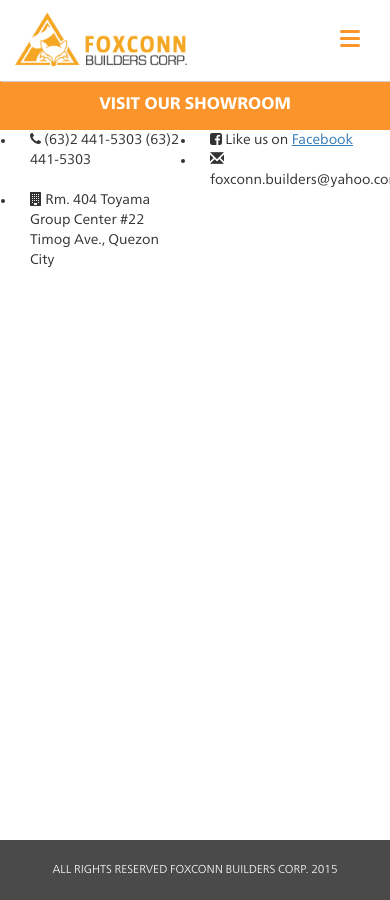
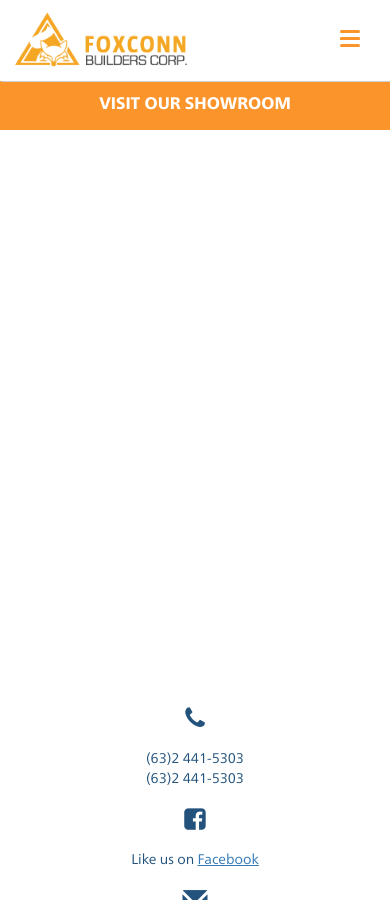
Before and after one commit to foxconnbuilders/foxconnbuilders.github.io, a Jekyll site: the page built from _pages/contact.md, in a window 390 px wide and 900 px high. Built offline with Jekyll 4.4.1, drawn with Linux system fonts in a browser that asks for light colours; nearby versions of some CDN libraries.

Commit message:
Add contact page responsiveness

```diff
--- a/_includes/contact/content.html
+++ b/_includes/contact/content.html
@@ -1,12 +1,10 @@
 <div id="contact-section" class="container-fluid">
     <div class="row">
         <div id="contact-map-container">
-            <div>
-                <div class="contact-banner">
-                    <h1 class="header-title">VISIT OUR SHOWROOM</h1>
-                </div>
-                <div id="gmap_canvas></div>
+            <div class="contact-banner">
+                <h1 class="header-title">VISIT OUR SHOWROOM</h1>
             </div>
+            <div id="gmap_canvas"></div>
         </div>
         <div class="contact-container">
             <!--<div class="contact-banner">-->
@@ -27,7 +25,7 @@
                     <span class="contact-item-icon glyphicon glyphicon-envelope"></span>
                     <span class="contact-item">{{ page.email }}</span>
                 </li>
-                <li class="contact-list col-md-3 col-xs-6">
+                <li class="contact-list col-md-3 col-sm-6 col-xs-12">
                     <span class="contact-item-icon fa fa-building"></span>
                     <span class="contact-item">{{ page.location }}</span>
                 </li>
--- a/_sass/contact.sass
+++ b/_sass/contact.sass
@@ -21,7 +21,7 @@
         -o-transform: translateY(-50%)
         -ms-transform: translateY(-50%)
     #gmap_canvas
-      height: 52vh
+      height: 56vh !important
       width: 100%
 
   .contact-container
@@ -54,3 +54,41 @@
         .contact-item
           color: #23527c
           display: block
+
+@media (min-width: 1441px)
+  #contact-section
+    #contact-map-container
+      #gmap_canvas
+        height: 70vh !important
+
+@media (max-width: 1280px) and (max-height: 800px)
+  #contact-section
+    #contact-map-container
+      #gmap_canvas
+        height: 63vh !important
+
+@media (max-width: $screen-sm-max)
+  #contact-section
+    #contact-map-container
+      #gmap_canvas
+        height: 62vh !important
+    .contact-container
+      .contact-content
+        .contact-list
+          .contact-item-icon
+            display: block
+          .contact-item
+            display: inline-block
+            margin: 0 2%
+
+@media (max-width: 600px)
+  #contact-section
+    .contact-container
+      .contact-content
+        .contact-list
+          width: 100% !important
+          .contact-item
+            display: block
+            margin: 0 2%
+
+@media (max-width: 320px)
```
